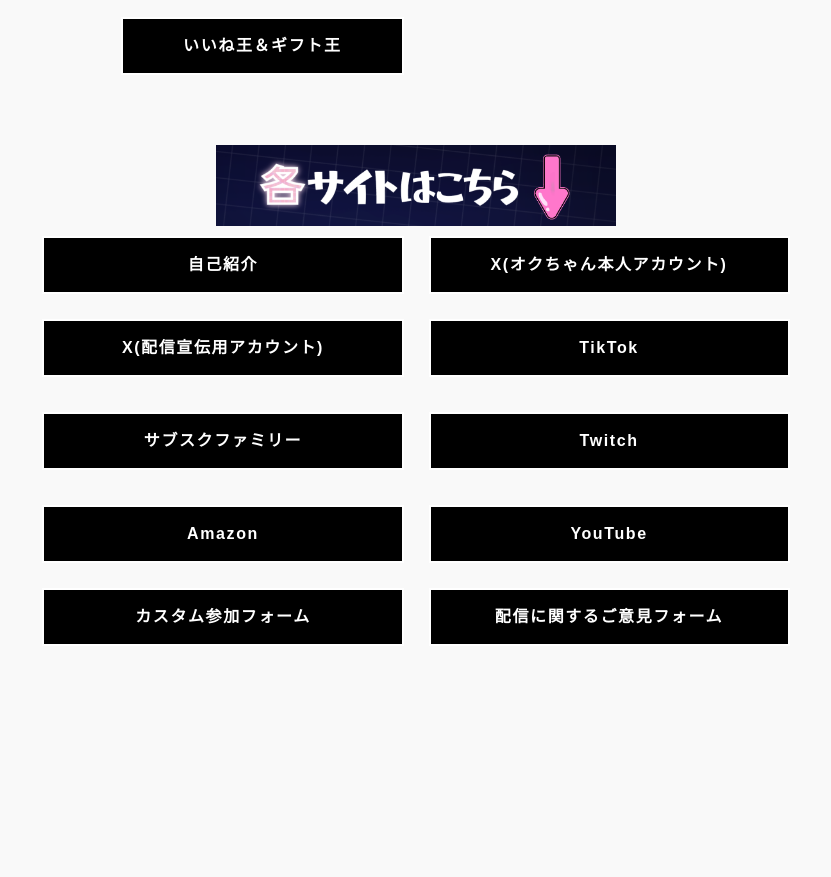
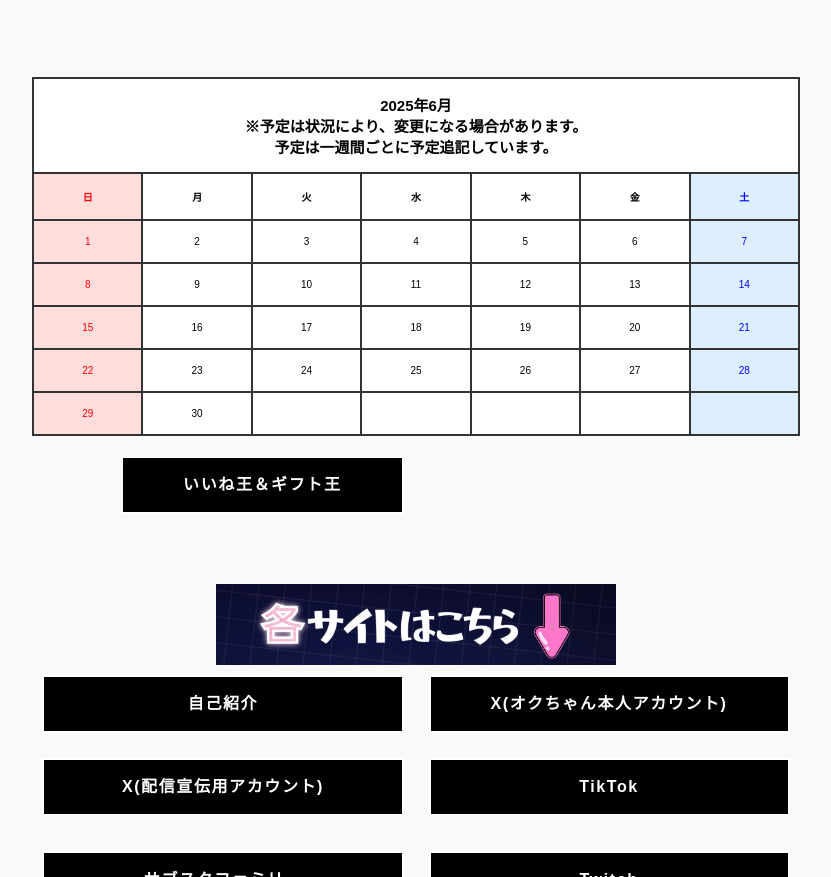
Before and after one commit to hiroto0w0v/okuchan, a plain HTML site: page index.html in a window 1280 px wide. Shown: the part 1060-1937 px from the top of the page, without its empty margins (224-1055 px from the left). Before the commit the page ends 1716 px from the top, so only its background shows below. Drawn offline with Linux system fonts and the light colour scheme.

Commit message:
Add files via upload

```diff
--- a/index.html
+++ b/index.html
@@ -99,6 +99,71 @@
             </tr>
           </tbody>
         </table>
+        <table>
+<table>
+  <tbody>
+    <tr>
+      <th colspan="7" class="cellTableHead">
+        2025年6月<br>※予定は状況により、変更になる場合があります。<br>予定は一週間ごとに予定追記しています。
+      </th>
+    </tr>
+    <tr>
+      <th class="cellSunday">日</th>
+      <th>月</th>
+      <th>火</th>
+      <th>水</th>
+      <th>木</th>
+      <th>金</th>
+      <th class="cellSaturday">土</th>
+    </tr>
+    <tr>
+      <td class="cellSunday">1</td>
+      <td>2</td>
+      <td>3</td>
+      <td>4</td>
+      <td>5</td>
+      <td>6</td>
+      <td class="cellSaturday">7</td>
+    </tr>
+    <tr>
+      <td class="cellSunday">8</td>
+      <td>9</td>
+      <td>10</td>
+      <td>11</td>
+      <td>12</td>
+      <td>13</td>
+      <td class="cellSaturday">14</td>
+    </tr>
+    <tr>
+      <td class="cellSunday">15</td>
+      <td>16</td>
+      <td>17</td>
+      <td>18</td>
+      <td>19</td>
+      <td>20</td>
+      <td class="cellSaturday">21</td>
+    </tr>
+    <tr>
+      <td class="cellSunday">22</td>
+      <td>23</td>
+      <td>24</td>
+      <td>25</td>
+      <td>26</td>
+      <td>27</td>
+      <td class="cellSaturday">28</td>
+    </tr>
+    <tr>
+      <td class="cellSunday">29</td>
+      <td>30</td>
+      <td> </td>
+      <td> </td>
+      <td> </td>
+      <td> </td>
+      <td class="cellSaturday"> </td>
+    </tr>
+  </tbody>
+</table>
+
 
 
       <div class="button-grid">
```
